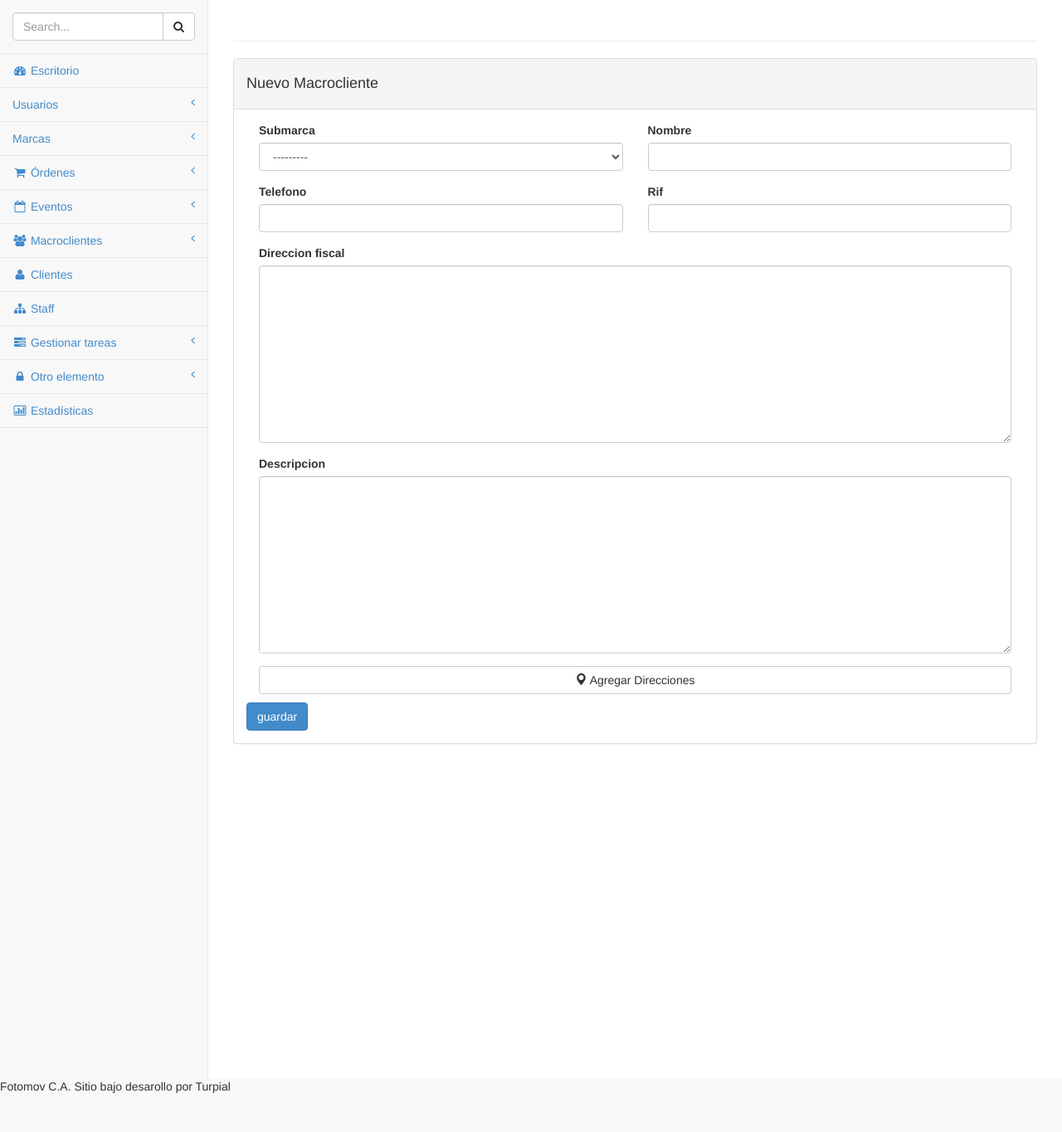
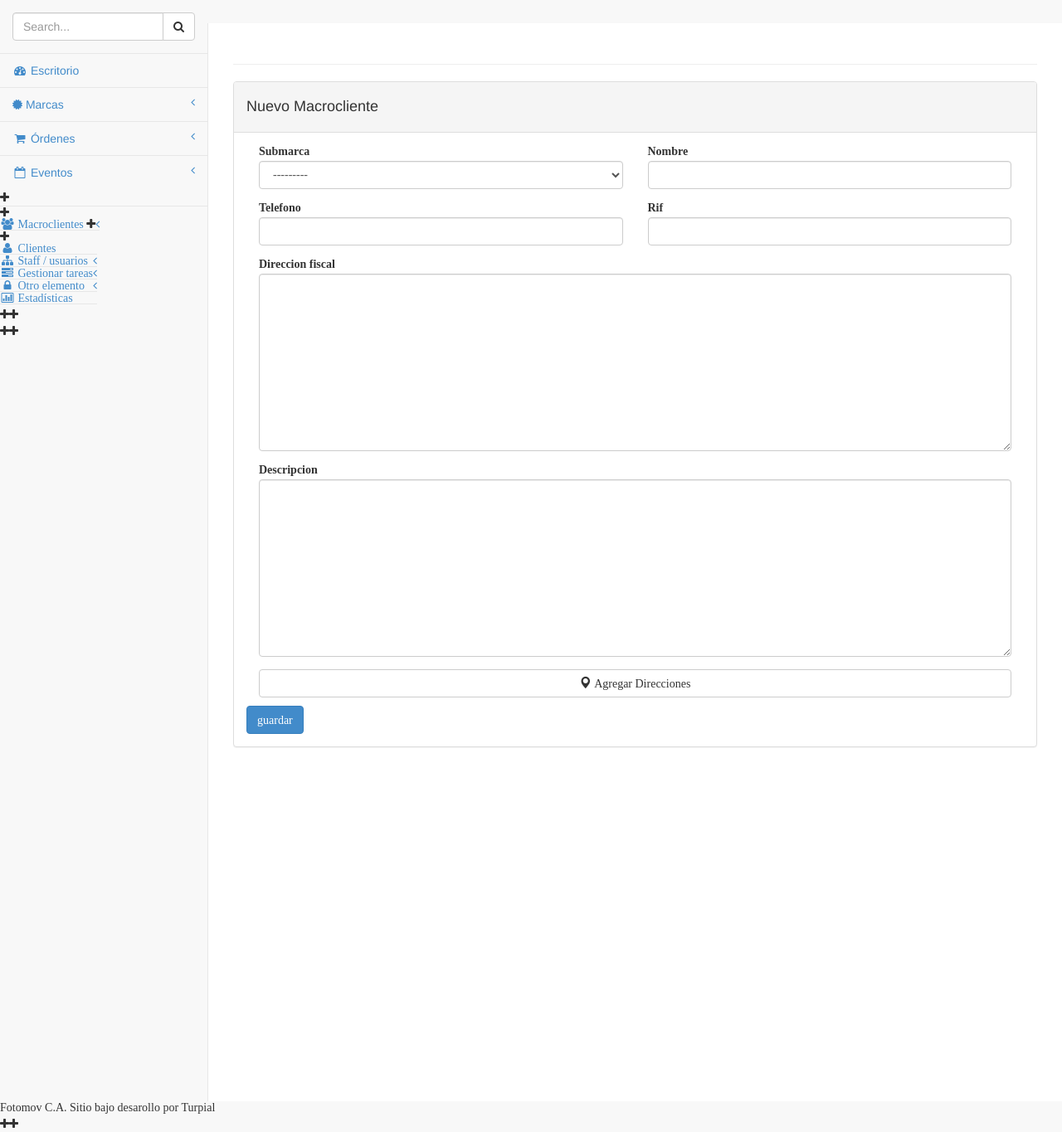
Before and after one commit to NestorBracho/fotomov_old, a Django app: page /nuevo_macrocliente/ in a window 1280 px wide. Shown: the part 51-1416 px from the top of the page at 83% size. Before the commit the page ends 1369 px from the top, so only its background shows below. Run offline with Django 3.2, Linux system fonts and the light colour scheme; data that the repository does not hold is empty; some libraries are stand-ins or nearby versions.

Commit message:
cambui menu

```diff
--- a/fotomov/templates/admin.html
+++ b/fotomov/templates/admin.html
@@ -195,25 +195,13 @@
                         <a href="/escritorio"><i class="fa fa-dashboard fa-fw"></i> Escritorio</a>
                     </li>
                     <li>
-                        <a href="#">Usuarios<span class="fa arrow"></span></a>
-                        <ul class="nav nav-second-level">
-                            <li>
-                                <a href="/listar_usuario/0">Listar Usuarios</a>
-                            </li>
-                            <li>
-                                <a href="/nuevo_usuario">Nuevo Usuario</a>
-                            </li>
-                        </ul>
-                        <!-- /.nav-second-level -->
-                    </li>
-                    <li>
-                        <a href="#">Marcas<span class="fa arrow"></span></a>
+                        <a href="#"><i class="fa fa-certificate"></i> Marcas<span class="fa arrow"></span></a>
                         <ul class="nav nav-second-level">
                             <li>
                                 <a href="/listar_marcas/0">Listar Marcas</a>
                             </li>
                             <li>
-                                <a href="/nueva_marca">Nueva Marca</a>
+                                <a href="/nueva_marca"><i class="fa fa-plus"></i> Nueva Marca</a>
                             </li>
                         </ul>
                         <!-- /.nav-second-level -->
@@ -240,7 +228,7 @@
                                 <a href="#">Lista de eventos</a>
                             </li>
                             <li>
-                                <a href="#">Nuevo evento</a>
+                                <a href="#"><i class="fa fa-plus"> Nuevo evento</a>
                             </li>
                             <li>
                                 <a href="#">Calendario de eventos</a>
@@ -264,7 +252,7 @@
                                 <a href="#">Historial de conversaci&oacute;n</a>
                             </li>
                             <li>
-                                <a href="/nuevo_macrocliente">Nuevo macrocliente</a>
+                                <a href="/nuevo_macrocliente"><i class="fa fa-plus"> Nuevo macrocliente</a>
                             </li>
                         </ul>
                         <!-- /.nav-second-level -->
@@ -273,7 +261,15 @@
                         <a href="forms.html"><i class="fa fa-user fa-fw"></i> Clientes</a>
                     </li>
                     <li>
-                        <a href="#"><i class="fa fa-sitemap fa-fw"></i> Staff</a>
+                        <a href="#"><i class="fa fa-sitemap fa-fw"></i> Staff / usuarios<span class="fa arrow"></span></a>
+                          <ul class="nav nav-second-level">
+                            <li>
+                                <a href="/listar_usuario/0">Listar Usuarios</a>
+                            </li>
+                            <li>
+                                <a href="/nuevo_usuario"><i class="fa fa-plus"></i> Nuevo Usuario</a>
+                            </li>
+                        </ul>
                     </li>
                     <li>
                         <a href="#"><i class="fa fa-tasks fa-fw"></i> Gestionar tareas<span class="fa arrow"></span></a>
```
